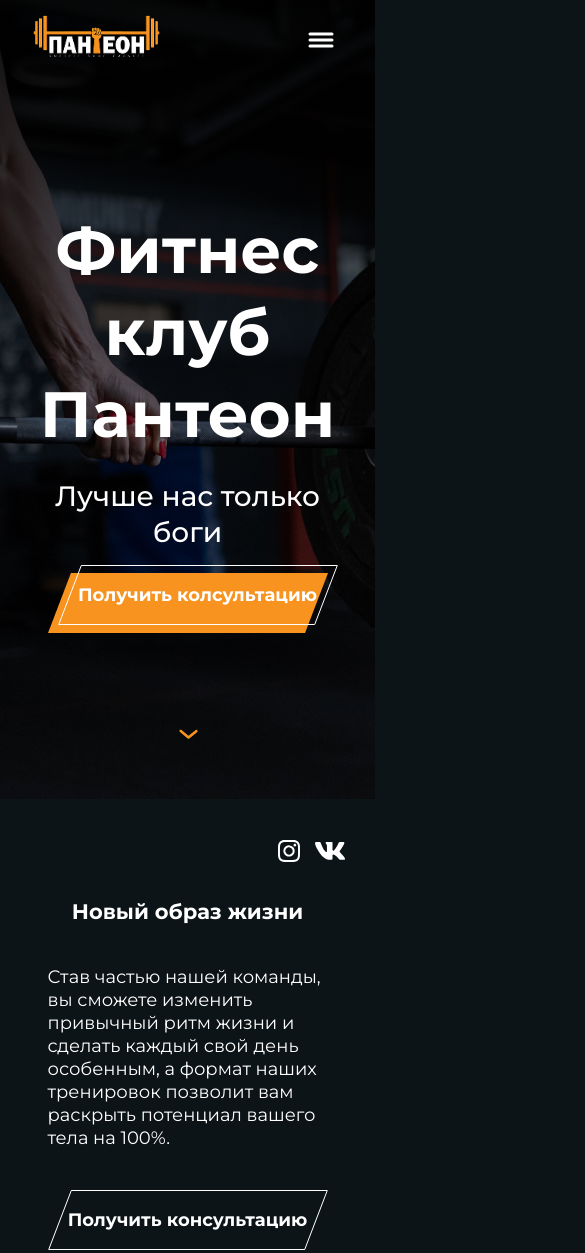
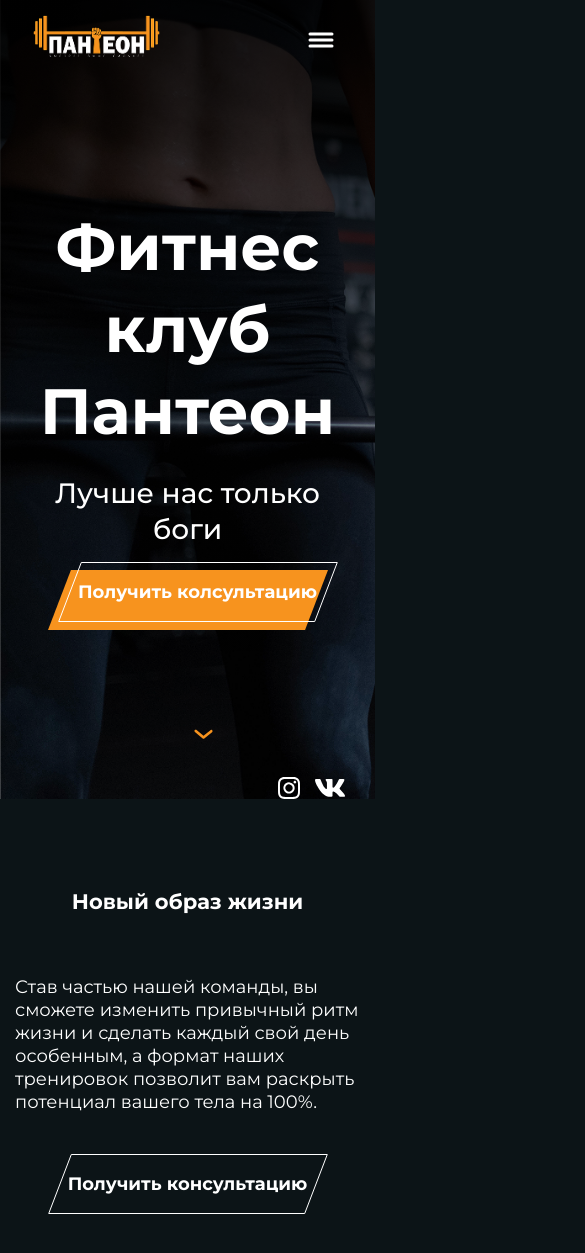
Before and after one commit to ivsmrvv/Panteon, a plain HTML site: page index.html in a window 390 px wide. Shown: the top 1253 px of the page, 585 px wide, since content can reach past the window. Drawn offline with Linux system fonts and the light colour scheme.

Commit message:
add image

```diff
--- a/styles/_utils.scss
+++ b/styles/_utils.scss
@@ -2,6 +2,7 @@
   margin-inline: auto;
   max-width: calc(var(--container-width) + var(--container-padding-x) * 2);
   padding-inline: var(--container-padding-x);
+
 }
 
 .visually-hidden {
--- a/styles/_variables.scss
+++ b/styles/_variables.scss
@@ -18,4 +18,8 @@
 
   --height-button: 60px;
   --height-button-small: 50px;
+
+  @include tablet {
+    --container-padding-x: 0;
+  }
 }
--- a/styles/blocks/_header.scss
+++ b/styles/blocks/_header.scss
@@ -1,7 +1,12 @@
 .header {
   &__inner {
+    --paddindBottomHeaderInner: 57px;
+
     position: relative;
-    padding: 36px 65px 57px;
+    display: flex;
+    flex-direction: column;
+    row-gap: 255px;
+    padding: 36px 65px var(--paddindBottomHeaderInner);
     height: 950px;
     background: linear-gradient(
         180deg,
@@ -9,7 +14,7 @@
         rgba(0, 0, 0, 0.1) 100%,
         rgba(0, 0, 0, 0.4) 100%
       ),
-      url(../../images/hero.jpg);
+      url(../../images/hero-image.jpg);
 
     background-position: center;
     background-repeat: no-repeat;
@@ -20,8 +25,8 @@
 
       content: "";
       position: absolute;
-      bottom: 50px;
-      left: 46%;
+      bottom: var(--paddindBottomHeaderInner);
+      left: 50%;
       background-image: url(../../images/icons/arrow.svg);
     }
 
@@ -29,9 +34,17 @@
       padding-inline: 40px;
     }
 
+    @include tablet {
+      row-gap: 198px;
+      background-position: left center;
+    }
+
     @include mobile {
-      padding: 15px 30px 50px;
+      --paddindBottomHeaderInner: 50px;
+
+      padding: 15px 30px var(--paddindBottomHeaderInner);
       height: 799px;
+      row-gap: 143px;
     }
   }
 
@@ -47,28 +60,17 @@
     column-gap: 30px;
     justify-content: space-between;
     font-weight: 600;
-    &:not(:last-child) {
-      margin-bottom: 255px;
-    }
 
     @include tablet {
       display: grid;
       grid-template-columns: repeat(2, 1fr);
       grid-template-rows: repeat(2, 1fr);
-
-      &:not(:last-child) {
-        margin-bottom: 198px;
-      }
     }
 
     @include mobile {
       display: flex;
       justify-content: space-between;
       column-gap: 30px;
-
-      &:not(:last-child) {
-        margin-bottom: 146px;
-      }
     }
   }
 
@@ -139,19 +141,11 @@
     align-items: center;
     row-gap: 35px;
 
-    &:not(:last-child) {
-      margin-bottom: 284px;
-    }
-
     @include tablet {
     }
 
     @include mobile {
       row-gap: 23px;
-
-      &:not(:last-child) {
-        margin-bottom: 203px;
-      }
     }
   }
 
--- a/styles/blocks/_hero.scss
+++ b/styles/blocks/_hero.scss
@@ -20,6 +20,10 @@
       row-gap: 60px;
     }
 
+    @include mobile {
+      row-gap: 40px;
+    }
+
     &-image {
       &--btm {
         margin-top: 40px;
@@ -32,6 +36,10 @@
       @include desktop {
         width: 250px;
         height: auto;
+      }
+
+      @include mobile {
+        width: 290px;
       }
     }
 
@@ -56,6 +64,11 @@
       @include tablet {
         align-self: center;
       }
+
+      @include mobile {
+        flex-direction: column;
+        row-gap: 30px;
+      }
     }
 
     &-title {
@@ -66,6 +79,12 @@
       @include desktop {
         &:not(:last-child) {
           margin-bottom: 0;
+        }
+      }
+
+      @include mobile {
+        &:not(:last-child) {
+          margin-bottom: 20px;
         }
       }
     }
@@ -107,6 +126,12 @@
         column-gap: 30px;
         justify-content: space-between;
       }
+
+      @include mobile {
+        display: flex;
+        flex-direction: column;
+        row-gap: 60px;
+      }
     }
 
     &-item {
--- a/styles/blocks/_section.scss
+++ b/styles/blocks/_section.scss
@@ -1,4 +1,13 @@
 .section {
   padding-top: 100px;
   padding-inline: 60px;
+
+  @include tablet {
+    padding-top: 70px;
+    padding-inline: 15px;
+  }
+
+  @include mobile {
+    padding-top: 90px;
+  }
 }
--- a/styles/blocks/_soc1als.scss
+++ b/styles/blocks/_soc1als.scss
@@ -1,10 +1,12 @@
 .soc1als {
   display: flex;
   justify-content: end;
+  margin-top: auto;
 
   &__list {
     display: flex;
     align-items: center;
+
     column-gap: 15px;
   }
 }
```
Also changed, not shown: images/hero-image-mobile.jpg (added), images/hero-image.jpg (added), styles.css, 2 other files.
